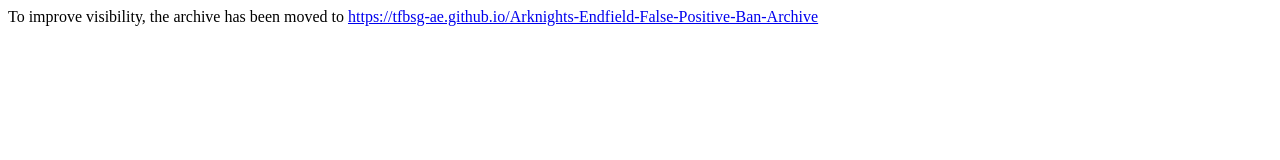
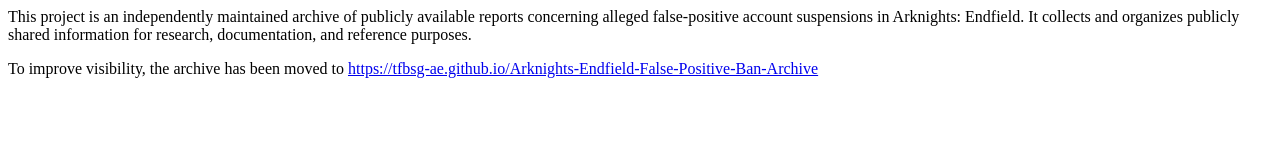
Before and after one commit to tfbsg-ae/Arknights-Endfield-Ban-Appeal-Archive, a plain HTML site: page index.html in a window 1280 px wide. Drawn offline with Linux system fonts and the light colour scheme.

Commit message:
Update index.html

```diff
--- a/index.html
+++ b/index.html
@@ -1 +1,3 @@
-To improve visibility, the archive has been moved to <a href="https://tfbsg-ae.github.io/Arknights-Endfield-False-Positive-Ban-Archive">https://tfbsg-ae.github.io/Arknights-Endfield-False-Positive-Ban-Archive</a>
+<p>This project is an independently maintained archive of publicly available reports concerning alleged false-positive account suspensions in Arknights: Endfield. It collects and organizes publicly shared information for research, documentation, and reference purposes.</p>
+
+<p>To improve visibility, the archive has been moved to <a href="https://tfbsg-ae.github.io/Arknights-Endfield-False-Positive-Ban-Archive">https://tfbsg-ae.github.io/Arknights-Endfield-False-Positive-Ban-Archive</a></p>
```
